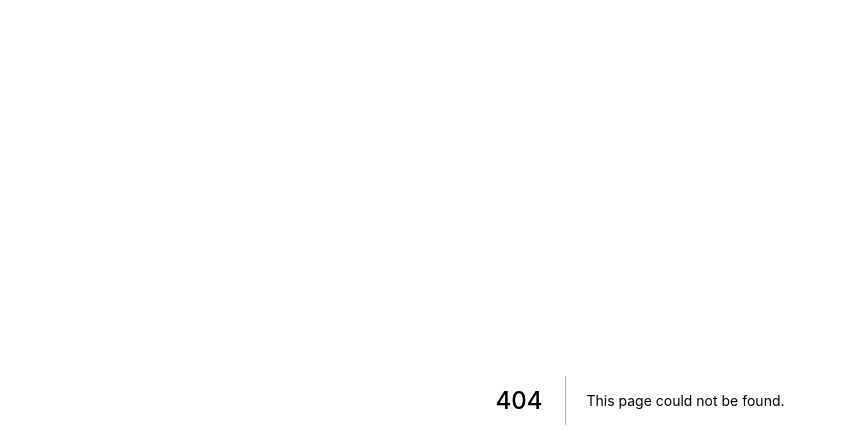
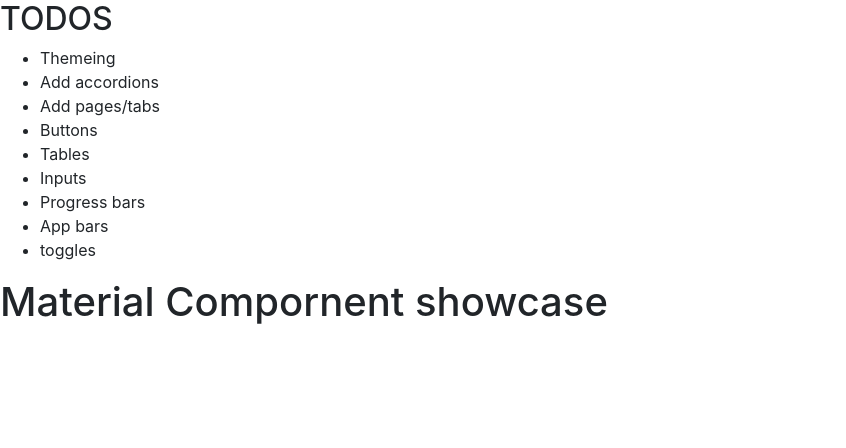
Before and after one commit to DonaldMurillo/nextjs-beta-boilerplate, a Next.js app: page /material/components in a window 1280 px wide. Before the commit this address had no page. Shown: the top 448 px of the page, without its empty margins (0-846 px from the left). Built offline with nearby package versions, Linux system fonts and the light colour scheme.

Commit message:
- added material display page

```diff
--- /dev/null
+++ b/components/MatLayout/matLayout.tsx
@@ -0,0 +1,31 @@
+
+
+export default function MatLayout({
+    children,
+    home
+  }: {
+    children: React.ReactNode
+    home?: boolean
+  }) {
+    return (
+      <div>
+        <header>
+        </header>
+        <main>
+            <h2>TODOS</h2>
+        <ul>
+            <li>Themeing</li>
+            <li>Add accordions</li>
+            <li>Add pages/tabs</li>
+            <li>Buttons</li>
+            <li>Tables</li>
+            <li>Inputs</li>
+            <li>Progress bars</li>
+            <li>App bars</li>
+            <li>toggles</li>
+        </ul>
+            {children}
+        </main>
+      </div>
+    )
+  }
--- /dev/null
+++ b/pages/material/components.tsx
@@ -0,0 +1,11 @@
+import React from "react";
+import MatLayout from "../../components/MatLayout/matLayout";
+
+
+export default function Components() {
+    return (
+      <MatLayout>
+        <h1>Material Compornent showcase</h1>
+      </MatLayout>
+    )
+  }
```
Also changed, not shown: components/MatLayout/matLayout.module.scss (added), 1 other file (tests, documents, lock files or other folders).
